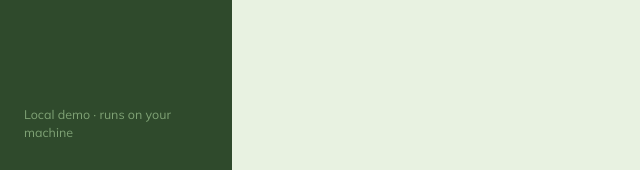
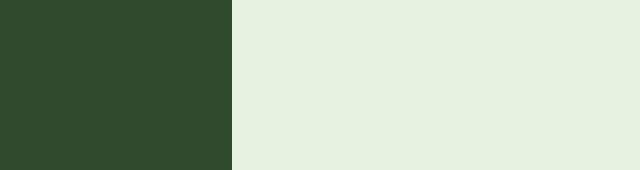
Before and after one commit to vlww/AURAfarming, a Flask app: page / in a window 1280 px wide. Shown: the part 630-800 px from the top of the page, without its empty margins (0-640 px from the left). Run offline with Flask 3, Linux system fonts and the light colour scheme.

Commit message:
removed sidebar note

```diff
--- a/requirements.txt
+++ b/requirements.txt
@@ -6,3 +6,4 @@ huggingface_hub
 sahi
 transformers
 pillow
+reportlab
--- a/templates/base.html
+++ b/templates/base.html
@@ -48,8 +48,6 @@
         </a>
       </li>
     </ul>
-
-    <div class="sidebar-foot">Local demo &middot; runs on your machine</div>
   </aside>
 
   <main class="main">
```
Also changed, not shown: static/uploads/disease_out_bc04ef4956.jpg (added), static/uploads/disease_src_11c0eb2952.jpg (added), static/uploads/pest_out_bfb41d0722.jpg (added), static/uploads/pest_src_ccf1742842.png (added).
